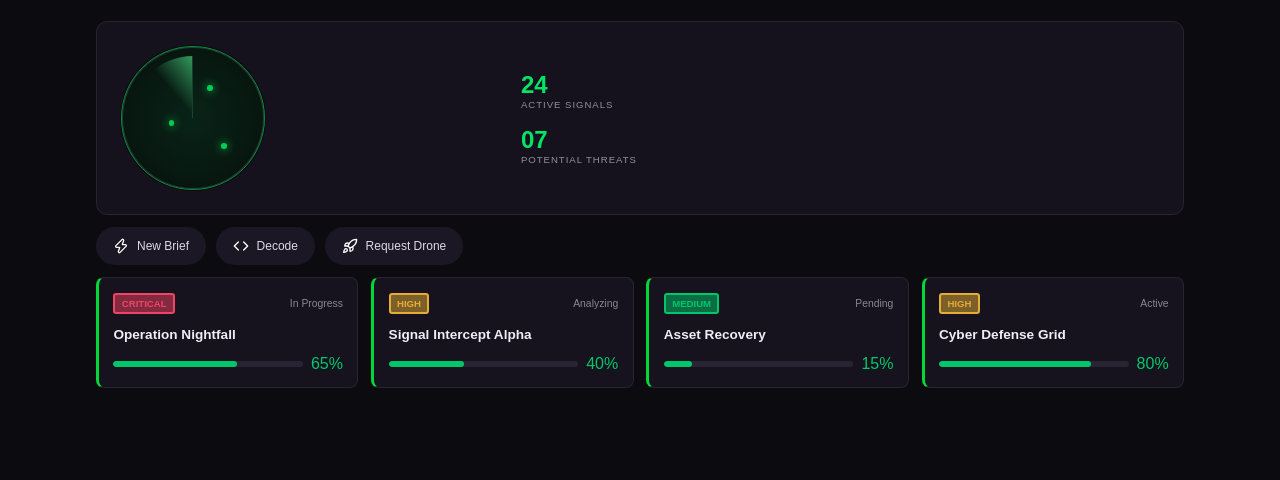
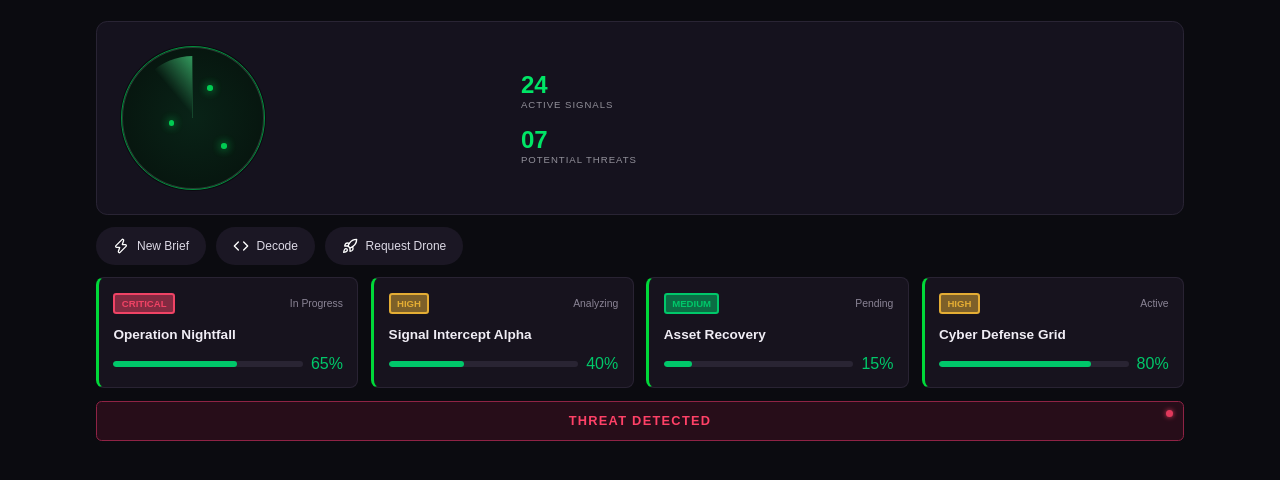
Before and after one commit to naamaleah/Hachshara, a plain HTML site: page military-intelligence/index.html in a window 1280 px wide. Shown: the part 86-566 px from the top of the page. Drawn offline with Linux system fonts and the light colour scheme.

Commit message:
Add threat alert section and styles for threat detection indication

```diff
--- a/military-intelligence/index.html
+++ b/military-intelligence/index.html
@@ -121,6 +121,13 @@
         </section>
 
 
+        <section class="threat-alert" role="status">
+            <span class="threat-indicator"></span>
+            <span class="threat-text">THREAT DETECTED</span>
+        </section>
+
+
+
     </main>
 </body>
 
--- a/military-intelligence/style.css
+++ b/military-intelligence/style.css
@@ -445,3 +445,81 @@ border: 1px solid #008f3d;
 .progress span{
     color: #00c86a;
 }
+
+
+.threat-alert {
+    position: relative;
+    display: flex;
+    align-items: center;
+    justify-content: center;
+
+    min-height: 2.5rem;
+    margin-top: 0.8rem;
+    padding: 0.6rem 1rem;
+
+    background-color: #270d19;
+    border: 1px solid #8f2345;
+    border-radius: 0.35rem;
+
+    color: #ff4167;
+    font-size: 0.8rem;
+    font-weight: bold;
+    letter-spacing: 0.08rem;
+
+    transition:
+    transform 0.3s ease,
+    background-color 0.3s ease,
+    border-color 0.3s ease,
+    color 0.3s ease,
+    box-shadow 0.3s ease;
+}
+
+.threat-indicator {
+    position: absolute;
+    top: 0.5rem;
+    right: 0.6rem;
+
+    width: 0.45rem;
+    height: 0.45rem;
+
+    background-color: #ff4167;
+    border-radius: 50%;
+}
+
+
+.threat-indicator {
+    animation: threat-pulse 1.2s ease-in-out infinite;
+}
+
+@keyframes threat-pulse {
+    0%, 100% {
+        opacity: 1;
+        box-shadow: 0 0 0.2rem #ff4167;
+    }
+
+    50% {
+        opacity: 0.4;
+        box-shadow: 0 0 0.7rem #ff4167;
+    }
+}
+
+
+.threat-alert:hover {
+    transform: scale(1.02);
+    background-color: #4a0b1d;
+    border-color: #ff244f;
+    color: #ff355d;
+
+    box-shadow: 0 0 1rem rgba(255, 36, 79, 0.4);
+}
+
+.threat-indicator {
+    transition:
+        background-color 0.3s ease,
+        box-shadow 0.3s ease;
+}
+
+.threat-alert:hover .threat-indicator {
+    background-color: #ff1744;
+    box-shadow: 0 0 0.8rem #ff1744;
+}
```
Lines whose indentation alone changed are shown as unchanged.
